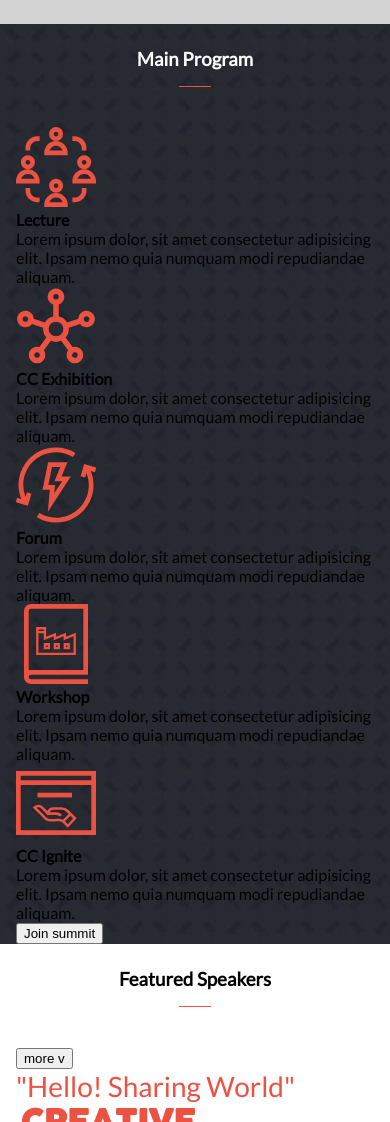
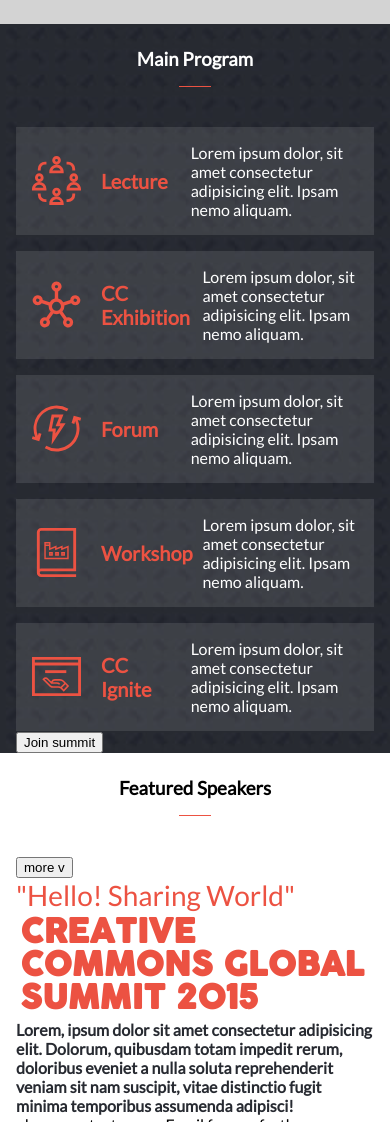
Before and after one commit to MacCrazyman/Capstone-module-1, a website: page index.html in a window 390 px wide. Shown: the part 520-1642 px from the top of the page. Drawn offline with Linux system fonts and the light colour scheme.

Commit message:
Style mobile cards

```diff
--- a/index.html
+++ b/index.html
@@ -64,31 +64,31 @@
         <h3 class="theme4">Main Program</h3>
         <hr class="section_hr">
       </div>
-      <div>
+      <div id="program_cards">
           <article>
             <img  class="card_icon" src="img/icono-fise-verde-30.svg" alt="card icon">
             <h4 class="card_title">Lecture</h4>
-            <p>Lorem ipsum dolor, sit amet consectetur adipisicing elit. Ipsam nemo quia numquam modi repudiandae aliquam.</p>
+            <p class="card_text">Lorem ipsum dolor, sit amet consectetur adipisicing elit. Ipsam nemo aliquam.</p>
           </article>
           <article>
             <img  class="card_icon" src="img/icono-fise-verde-41.svg" alt="card icon">
             <h4 class="card_title">CC Exhibition</h4>
-            <p>Lorem ipsum dolor, sit amet consectetur adipisicing elit. Ipsam nemo quia numquam modi repudiandae aliquam.</p>
+            <p class="card_text">Lorem ipsum dolor, sit amet consectetur adipisicing elit. Ipsam nemo aliquam.</p>
           </article>
           <article>
             <img  class="card_icon" src="img/icono-fise-verde-42.svg" alt="card icon">
             <h4 class="card_title">Forum</h4>
-            <p>Lorem ipsum dolor, sit amet consectetur adipisicing elit. Ipsam nemo quia numquam modi repudiandae aliquam.</p>
+            <p class="card_text">Lorem ipsum dolor, sit amet consectetur adipisicing elit. Ipsam nemo aliquam.</p>
           </article>
           <article>
             <img  class="card_icon" src="img/icono-fise-verde-43.svg" alt="card icon">
             <h4 class="card_title">Workshop</h4>
-            <p>Lorem ipsum dolor, sit amet consectetur adipisicing elit. Ipsam nemo quia numquam modi repudiandae aliquam.</p>
+            <p class="card_text">Lorem ipsum dolor, sit amet consectetur adipisicing elit. Ipsam nemo aliquam.</p>
           </article>
           <article>
             <img  class="card_icon" src="img/icono-fise-verde-44.svg" alt="card icon">
             <h4 class="card_title">CC Ignite</h4>
-            <p>Lorem ipsum dolor, sit amet consectetur adipisicing elit. Ipsam nemo quia numquam modi repudiandae aliquam.</p>
+            <p class="card_text">Lorem ipsum dolor, sit amet consectetur adipisicing elit. Ipsam nemo aliquam.</p>
           </article>
       </div>
       <button>Join summit</button>
--- a/style.css
+++ b/style.css
@@ -2,6 +2,7 @@
   --primary: #ec5242;
   --secondary: #272a31;
   --third: #d3d3d3;
+  --third_transparent: #d3d3d320;
   --cocogoose: 'COCOGOOSE', sans-serif
 }
 
@@ -179,8 +180,37 @@
 
 }
 
+#program_cards {
+  display: flex;
+  flex-direction: column;
+  gap: 16px;
+}
+
+article {
+  background: var(--third_transparent);
+  padding: 16px;
+  display: flex;
+  /* grid-template-columns: 1fr 1fr 3fr; */
+  flex-direction: row;
+  column-gap: 20px;
+  align-items: center;
+}
+
 .card_icon {
-  width: 5em;
+  width: 100%;
+  width: 15%;
+}
+
+.card_title {
+  color: var(--primary);
+  font-size: 20px;
+  width: 25%;
+}
+
+.card_text {
+  color: white;
+  font-size: 16px;
+  width: 60%;
 }
 
 #partner_list {
```
